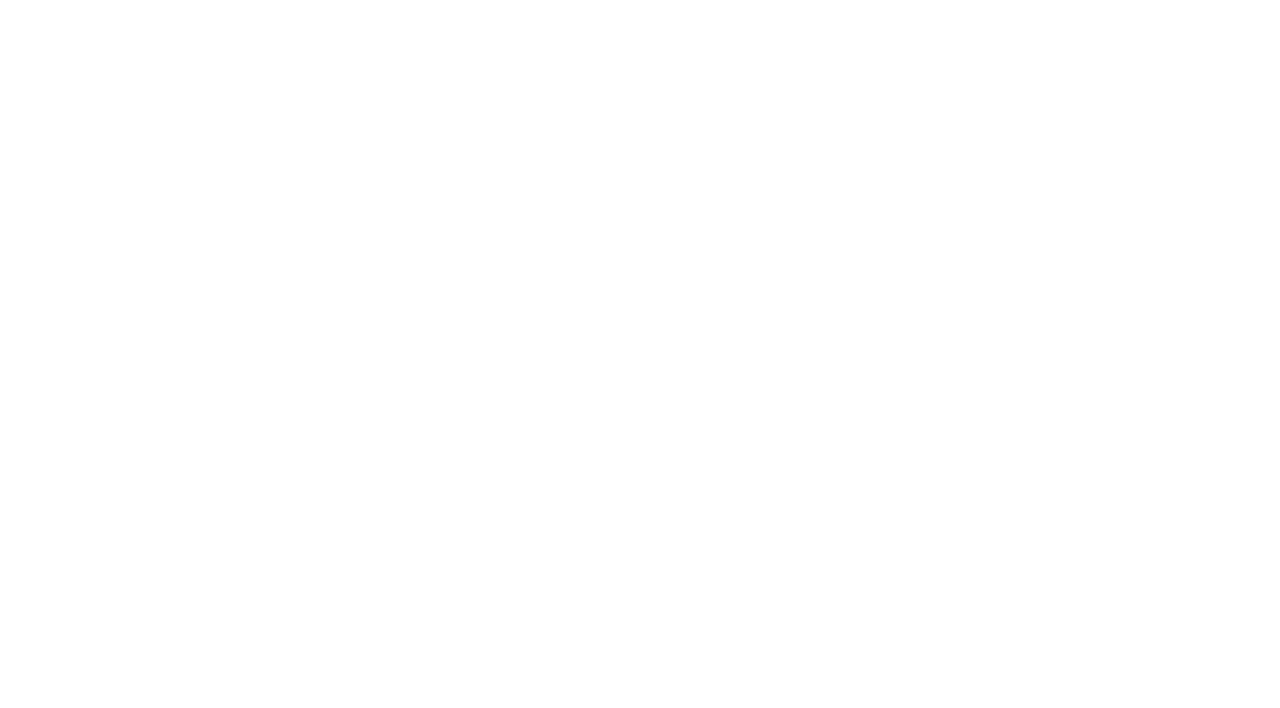
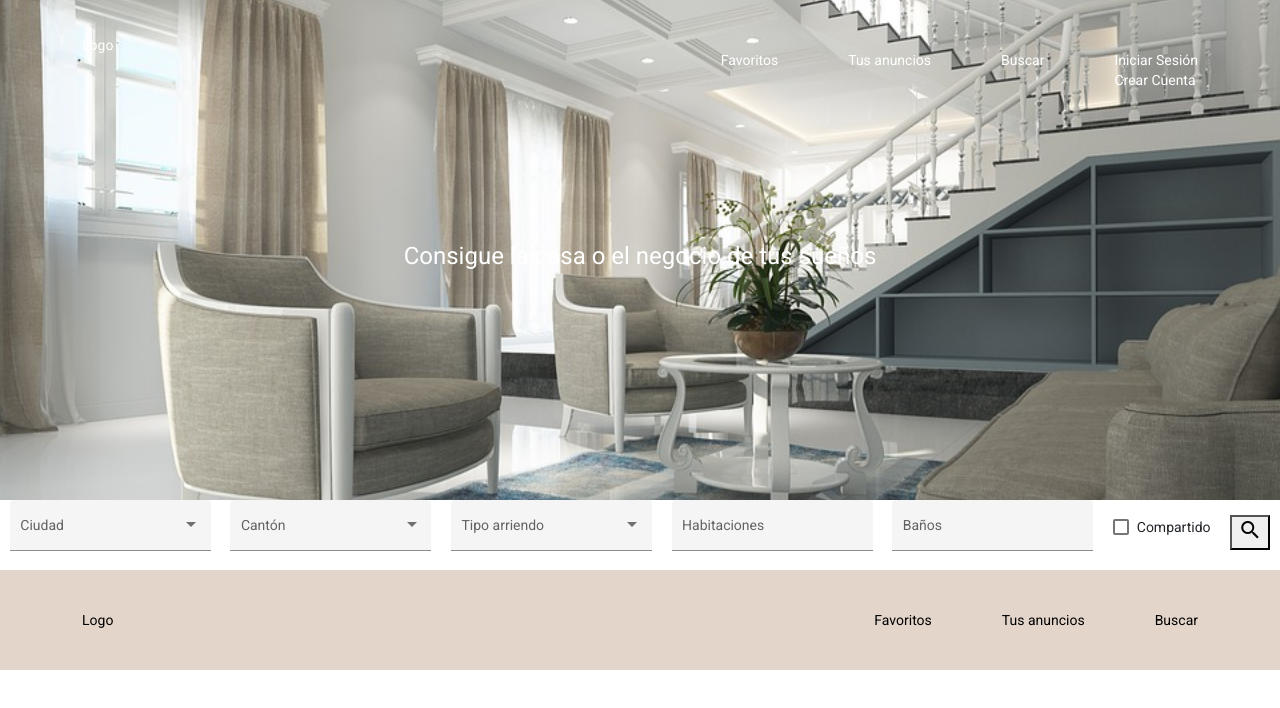
Before and after one commit to joao034/proyecto_arriendos_das, an Angular app in the folder frontend_arriendos/: page /buscar-arriendo in a window 1280 px wide. Before the commit this address led to /. Shown: the top 708 px of the page. Built offline with nearby package versions, Linux system fonts and the light colour scheme.

Commit message:
git commit -m "PAD-41 <Busqueda de arriendo>"

```diff
--- a/frontend_arriendos/src/app/app-routing.module.ts
+++ b/frontend_arriendos/src/app/app-routing.module.ts
@@ -1,5 +1,6 @@
 import { NgModule } from '@angular/core';
 import { PreloadAllModules, RouterModule, Routes } from '@angular/router';
+import { BuscarArriendoComponent } from './pages/buscar-arriendo/buscar-arriendo.component';
 import { LandingPageComponent } from './pages/landing-page/landing-page.component';
 import { LoginComponent } from './pages/login/login.component';
 import { SiginComponent } from './pages/sigin/sigin.component';
@@ -7,7 +8,8 @@ import { SiginComponent } from './pages/sigin/sigin.component';
 const routes: Routes = [
   {path:'',component:LandingPageComponent},
   {path:'login',component:LoginComponent},
-  {path:'signin',component:SiginComponent}
+  {path:'signin',component:SiginComponent},
+  {path:'buscar-arriendo',component:BuscarArriendoComponent}
 ];
 
 @NgModule({
--- a/frontend_arriendos/src/app/app.module.ts
+++ b/frontend_arriendos/src/app/app.module.ts
@@ -16,6 +16,8 @@ import { HttpClientModule} from '@angular/common/http';
 import { LoginComponent } from './pages/login/login.component';
 import { SiginComponent } from './pages/sigin/sigin.component';
 import { CrearCuentaComponent } from './core/componentes/crear-cuenta/crear-cuenta.component';
+import { BuscarArriendoComponent } from './pages/buscar-arriendo/buscar-arriendo.component';
+import { BusquedaArriendoComponent } from './core/componentes/busqueda-arriendo/busqueda-arriendo.component';
 
 @NgModule({
   declarations: [
@@ -29,7 +31,9 @@ import { CrearCuentaComponent } from './core/componentes/crear-cuenta/crear-cuen
     ContenedorCardComponent,
     LoginComponent,
     SiginComponent,
-    CrearCuentaComponent
+    CrearCuentaComponent,
+    BuscarArriendoComponent,
+    BusquedaArriendoComponent
   ],
   imports: [
     BrowserModule,
--- /dev/null
+++ b/frontend_arriendos/src/app/core/componentes/busqueda-arriendo/busqueda-arriendo.component.css
@@ -0,0 +1,3 @@
+.compartido{
+    margin-top: 15px;
+}
--- /dev/null
+++ b/frontend_arriendos/src/app/core/componentes/busqueda-arriendo/busqueda-arriendo.component.html
@@ -0,0 +1,38 @@
+<div>
+  <form action="" class="d-flex justify-content-around">
+    <mat-form-field appearance="fill">
+      <mat-label>Ciudad</mat-label>
+      <mat-select>
+        <mat-option> Pichincha </mat-option>
+      </mat-select>
+    </mat-form-field>
+    <mat-form-field appearance="fill">
+      <mat-label>Cantón</mat-label>
+      <mat-select>
+        <mat-option>Cantón </mat-option>
+      </mat-select>
+    </mat-form-field>
+    <mat-form-field appearance="fill">
+      <mat-label>Tipo arriendo</mat-label>
+      <mat-select>
+        <mat-option>Casa </mat-option>
+      </mat-select>
+    </mat-form-field>
+    <mat-form-field  appearance="fill">
+        <mat-label>Habitaciones</mat-label>
+        <input matInput type="number" placeholder="Habitaciones" value="">
+      </mat-form-field>
+      <mat-form-field  appearance="fill">
+        <mat-label>Baños</mat-label>
+        <input matInput type="number" placeholder="Habitaciones" value="">
+      </mat-form-field>
+      <div class="">
+      <mat-checkbox class="compartido">Compartido</mat-checkbox>
+      </div>
+     <div>
+       <button class="compartido">
+        <mat-icon aria-hidden="false" >search</mat-icon>
+       </button>
+     </div>
+    </form>
+</div>
--- /dev/null
+++ b/frontend_arriendos/src/app/core/componentes/busqueda-arriendo/busqueda-arriendo.component.ts
@@ -0,0 +1,15 @@
+import { Component, OnInit } from '@angular/core';
+
+@Component({
+  selector: 'app-busqueda-arriendo',
+  templateUrl: './busqueda-arriendo.component.html',
+  styleUrls: ['./busqueda-arriendo.component.css']
+})
+export class BusquedaArriendoComponent implements OnInit {
+
+  constructor() { }
+
+  ngOnInit(): void {
+  }
+
+}
--- /dev/null
+++ b/frontend_arriendos/src/app/pages/buscar-arriendo/buscar-arriendo.component.html
@@ -0,0 +1,3 @@
+<app-header></app-header>
+<app-busqueda-arriendo></app-busqueda-arriendo>
+<app-footer></app-footer>
--- /dev/null
+++ b/frontend_arriendos/src/app/pages/buscar-arriendo/buscar-arriendo.component.ts
@@ -0,0 +1,15 @@
+import { Component, OnInit } from '@angular/core';
+
+@Component({
+  selector: 'app-buscar-arriendo',
+  templateUrl: './buscar-arriendo.component.html',
+  styleUrls: ['./buscar-arriendo.component.css']
+})
+export class BuscarArriendoComponent implements OnInit {
+
+  constructor() { }
+
+  ngOnInit(): void {
+  }
+
+}
```
Also changed, not shown: frontend_arriendos/src/app/core/core.module.ts (+5 -2 lines), frontend_arriendos/src/app/material/material.module.ts (+7 -1 lines), frontend_arriendos/src/app/pages/buscar-arriendo/buscar-arriendo.component.css (added), 2 other files (tests, documents, lock files or other folders).
